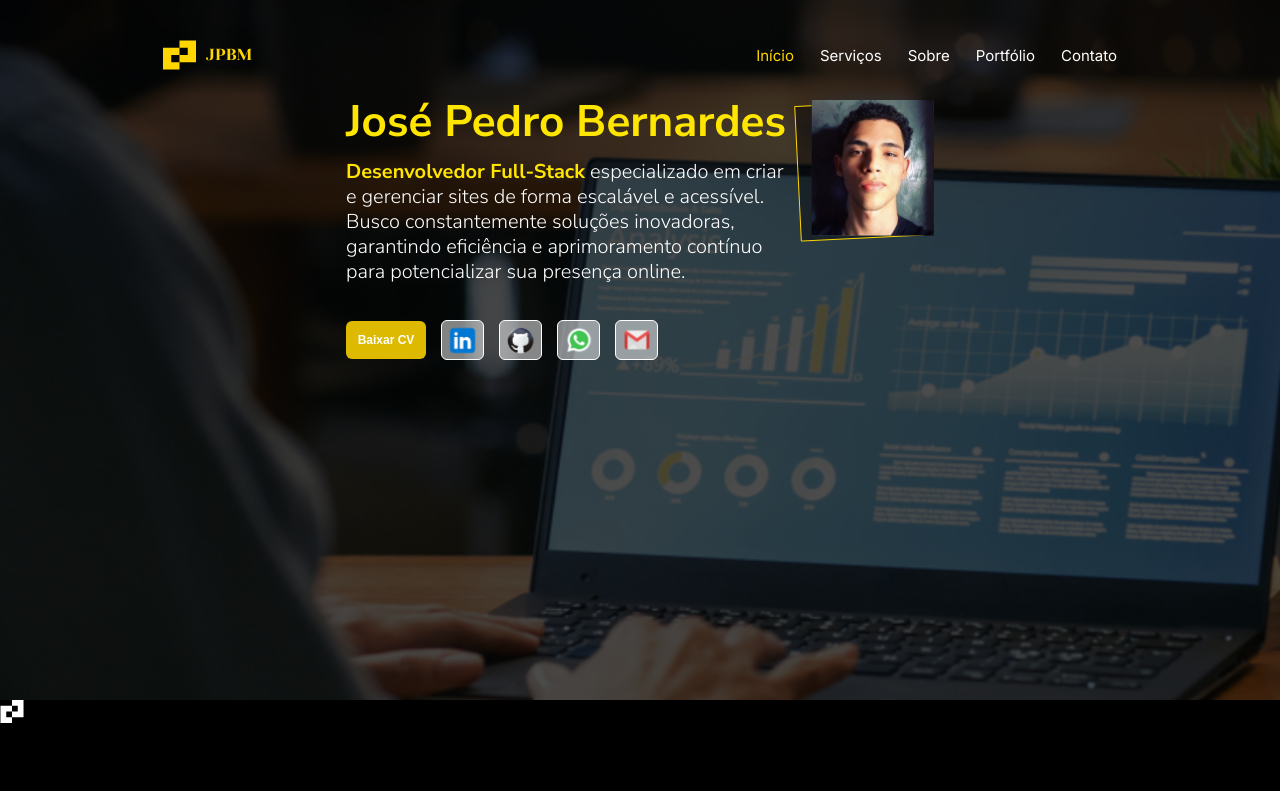
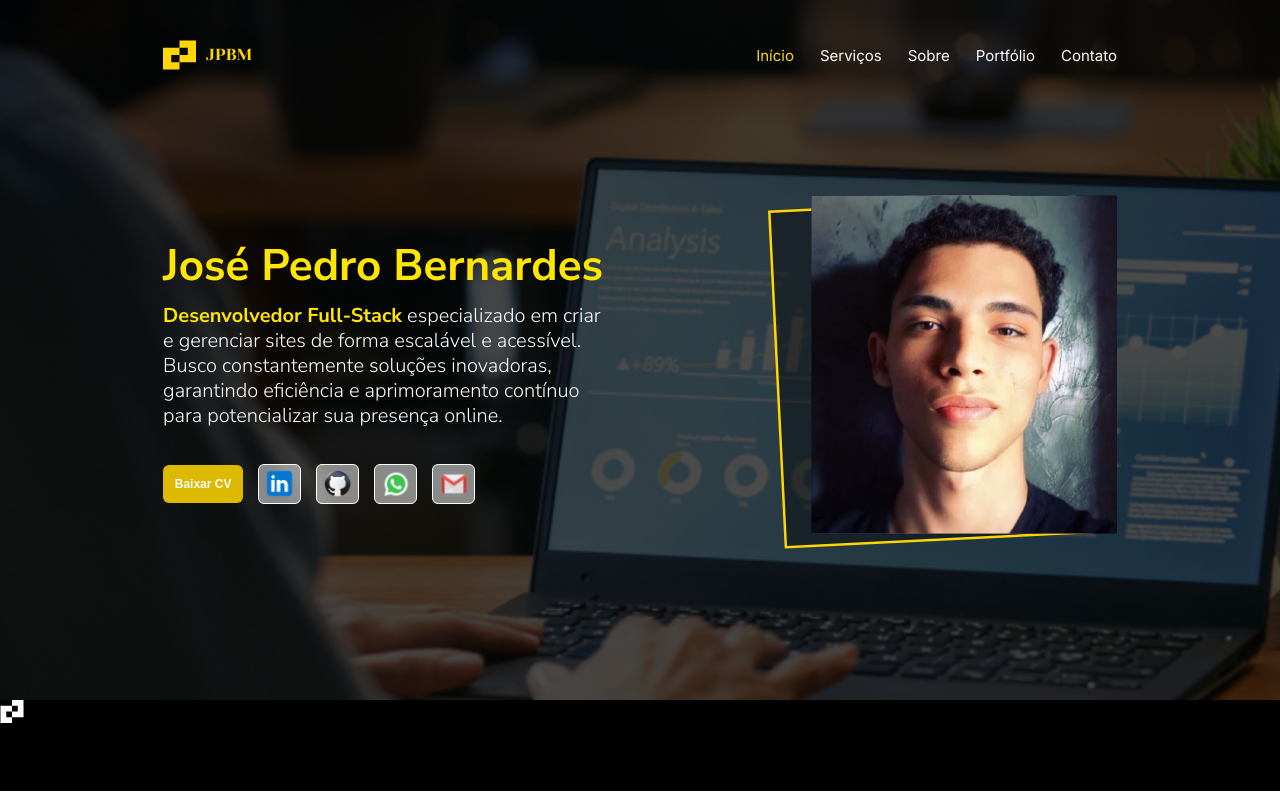
Before and after one commit to Jose-Pedro-Bernardes/portfolio-jose-pedro, a Next.js app: page / in a window 1280 px wide. Built offline with nearby package versions, Linux system fonts and the light colour scheme.

Commit message:
fix: grid problem

```diff
--- a/src/app/page.tsx
+++ b/src/app/page.tsx
@@ -11,6 +11,7 @@ export default function Home() {
       <Header />
       <main className="main__container">
         <section className="main__firstSection">
+          <div className="alignGrid">
             <div className="firstSection__infoContainer">
               <h1 className="infoContainer--name">José Pedro Bernardes</h1>
               <p className="infoContainer--description">
@@ -56,7 +57,7 @@ export default function Home() {
                 </Link>
               </nav>
             </div>
-          <figure className="firstSection__imageContainer">
+            <figure className="firstSection__imageContainerMOBILE">
               <Image
                 src="/images/FotoPerfil.svg"
                 alt="Foto de apresentação do portfólio, com o rosto do José Pedro."
@@ -64,6 +65,15 @@ export default function Home() {
                 height={141.6}
               />
             </figure>
+            <figure className="firstSection__imageContainerDESK">
+              <Image
+                src="/images/FotoPerfil.svg"
+                alt="Foto de apresentação do portfólio, com o rosto do José Pedro."
+                width={349}
+                height={387}
+              />
+            </figure>
+          </div>
         </section>
       </main>
       <Footer />
```
Lines whose indentation alone changed are shown as unchanged.
